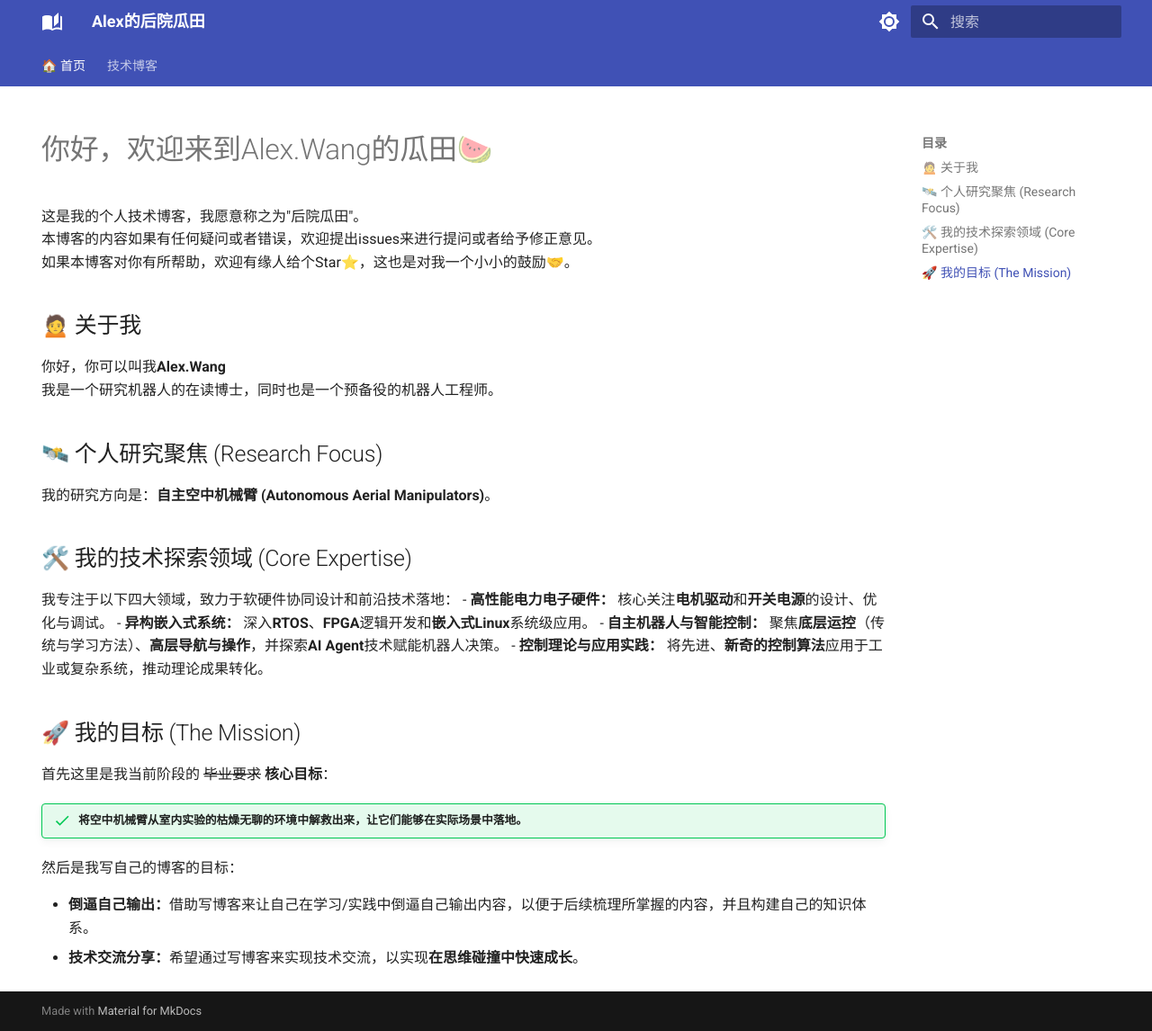
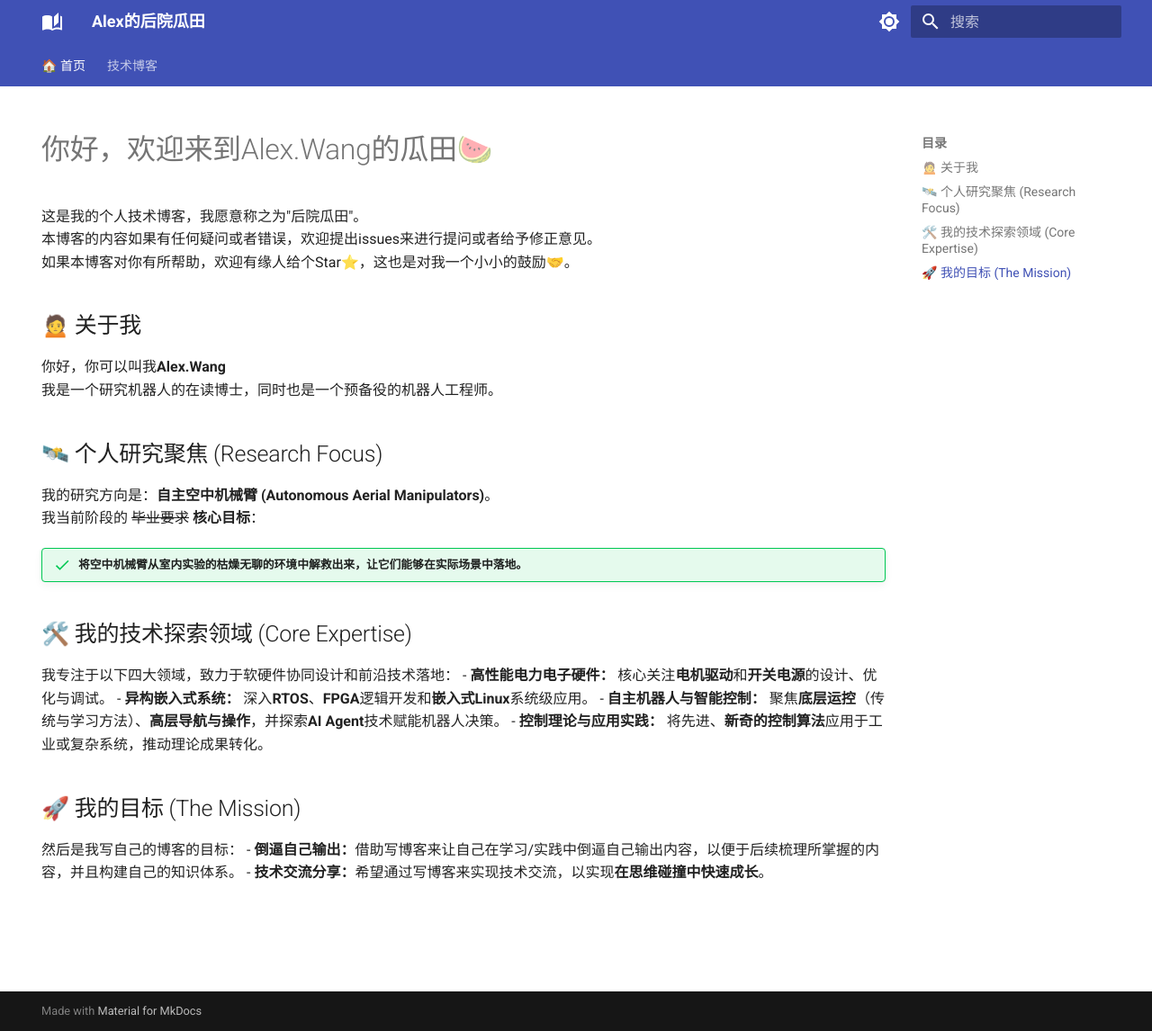
Before and after one commit to Alex-WangHT/Alex-Blog, an MkDocs documentation site: the page built from docs/index.md, in a window 1280 px wide and 1146 px high. Shown: the whole window at 90% size. Built offline with MkDocs 1.6.1 and Material for MkDocs 9.7.7, drawn with Linux system fonts in a browser that asks for light colours; some of the changed lines change nothing that is shown.

Commit message:
Refactor research focus and mission statement sections for clarity and emphasis on core objectives

```diff
--- a/docs/index.md
+++ b/docs/index.md
@@ -12,6 +12,8 @@ hide:
 我是一个研究机器人的在读博士，同时也是一个预备役的机器人工程师。
 ## 🛰️ 个人研究聚焦 (Research Focus)
 我的研究方向是：**自主空中机械臂 (Autonomous Aerial Manipulators)**。
+我当前阶段的 ~~毕业要求~~ **核心目标**：
+!!! success "将空中机械臂从室内实验的枯燥无聊的环境中解救出来，让它们能够在实际场景中落地。"
 ## 🛠️ 我的技术探索领域 (Core Expertise)
 我专注于以下四大领域，致力于软硬件协同设计和前沿技术落地：
 - **高性能电力电子硬件：** 核心关注**电机驱动**和**开关电源**的设计、优化与调试。
@@ -19,9 +21,6 @@ hide:
 - **自主机器人与智能控制：** 聚焦**底层运控**（传统与学习方法）、**高层导航与操作**，并探索**AI Agent**技术赋能机器人决策。
 - **控制理论与应用实践：** 将先进、**新奇的控制算法**应用于工业或复杂系统，推动理论成果转化。
 ## 🚀 我的目标 (The Mission)
-首先这里是我当前阶段的 ~~毕业要求~~ **核心目标**：
-!!! success "将空中机械臂从室内实验的枯燥无聊的环境中解救出来，让它们能够在实际场景中落地。"
 然后是我写自己的博客的目标：
-
 - **倒逼自己输出：**借助写博客来让自己在学习/实践中倒逼自己输出内容，以便于后续梳理所掌握的内容，并且构建自己的知识体系。
 - **技术交流分享：**希望通过写博客来实现技术交流，以实现**在思维碰撞中快速成长**。
```
